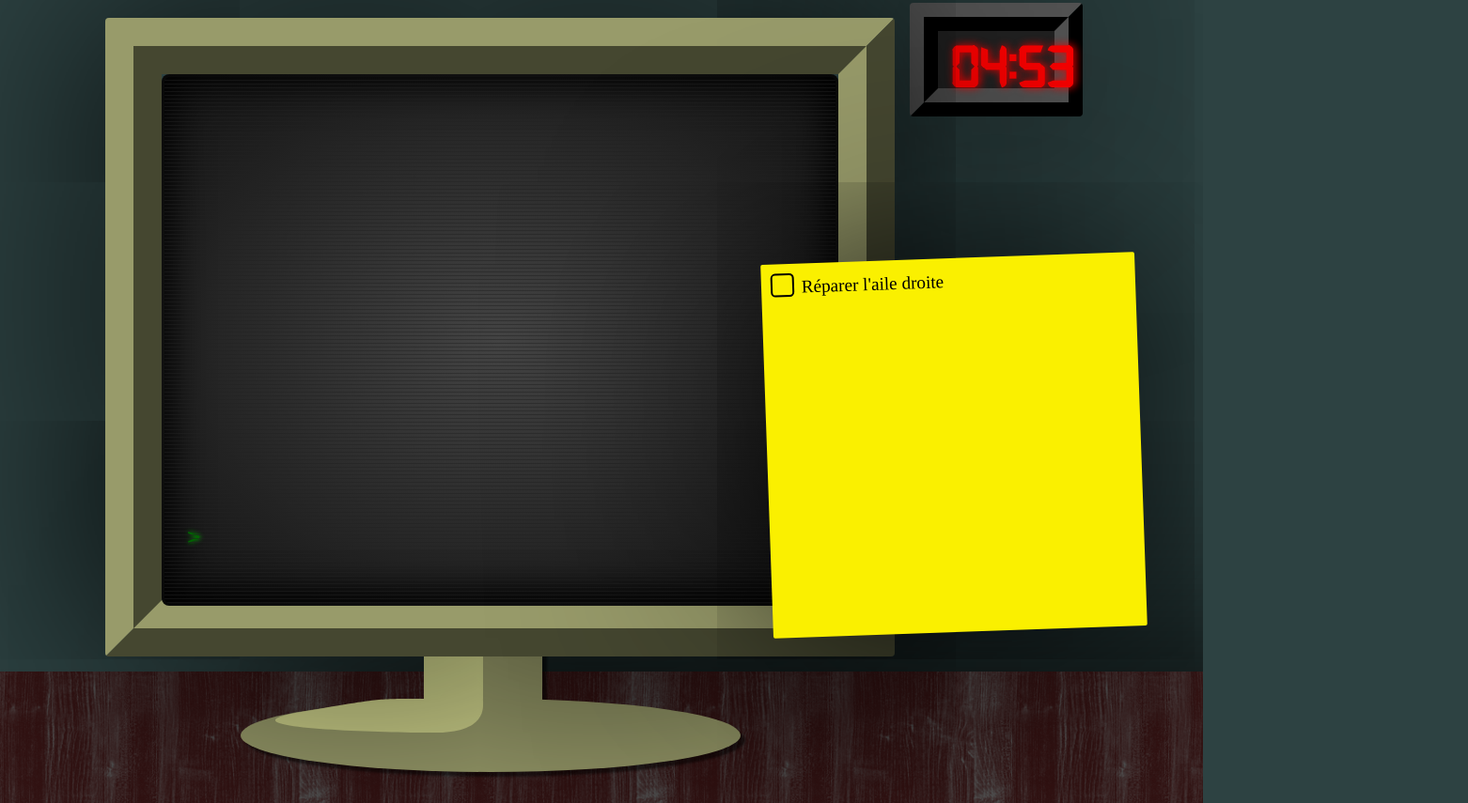
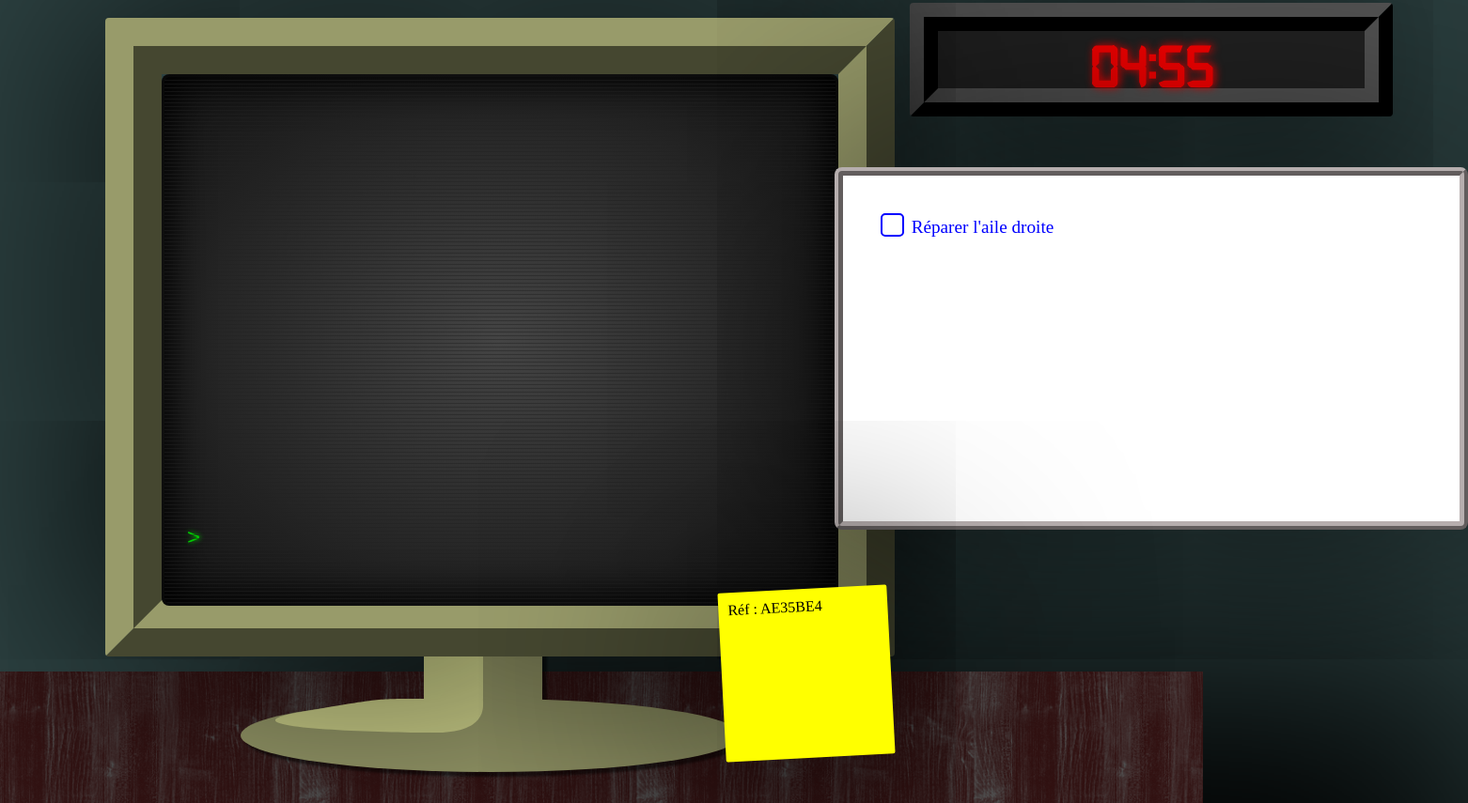
Before and after one commit to celie-ponroy/The_last_resort, a website with bundled scripts: page html/terminal-player.html in a window 1280 px wide. Shown: the part 61-916 px from the top of the page at 94% size, 1562 px wide, since content can reach past the window. Built offline with nearby package versions, Linux system fonts and the light colour scheme; a web font is replaced by a local one.

Commit message:
ajout de creation et interface graphique

```diff
--- a/html/terminal-player.html
+++ b/html/terminal-player.html
@@ -34,8 +34,14 @@
         </div>
 
         <div class="quests">
-            <ul id="list-quest" class="list">
+            <ul class="list" id="list-quest">
 
+            </ul>
+        </div>
+
+        <div class="post-it">
+            <ul>
+                <li>Réf : AE35BE4</li>
             </ul>
         </div>
     </div>
--- a/js/Arborescence.js
+++ b/js/Arborescence.js
@@ -1,7 +1,7 @@
 'use strict';
 
 
-class Directory {
+export class Directory {
 
     constructor(dir_name, dir_parent) {
         this.dir_name = dir_name;
@@ -53,7 +53,7 @@ class Directory {
 
 }
 
-class File {
+export class File {
 
     constructor(file_name) {
         this.file_name = file_name;
@@ -75,7 +75,7 @@ class File {
 
 
 
-
+//arborescence statique
 export const main_directory = new Directory('User', null);
 
 main_directory.addToDirectory(new Directory('Downloads', main_directory));
--- a/js/Commands.js
+++ b/js/Commands.js
@@ -1,4 +1,7 @@
 'use strict'
+
+import { File, Directory } from "./Arborescence.js";
+
 
 class Command {
     constructor() {
@@ -88,6 +91,21 @@ export class Edit extends Command {
 }
 
 
+export class Create extends Command {
+    constructor() { super() }
+    execute(argument, current_dir) {
+        if (argument.includes('.')) {
+            console.log("L'argument contient un point.");
+            current_dir.addToDirectory(new File(argument));
+        } else {
+            console.log("L'argument ne contient pas de point.");
+            current_dir.addToDirectory(new Directory(argument, current_dir));
+
+        }
+
+    }
+}
+
 
 
 export class Cd extends Command {
--- a/js/TheLastResort.js
+++ b/js/TheLastResort.js
@@ -1,5 +1,5 @@
 'use strict'
-import { Script, Edit, Liste, Cd } from "./Commands.js";
+import { Script, Edit, Liste, Cd, Create } from "./Commands.js";
 
 import { main_directory } from "./Arborescence.js";
 
@@ -46,6 +46,11 @@ export class TheLastResort {
                     this.clearPrompt();
 
                     break;
+                case 'create':
+                    new Create().execute(command[1], this.current_dir);
+                    this.clearPrompt();
+
+                    break;
 
                 case "ls":
                     //script
@@ -58,11 +63,14 @@ export class TheLastResort {
                     //cd
                     let cd = new Cd();
                     let new_current_dir = cd.execute(command[1], this.current_dir);
-                        if(new_current_dir==null)
+                    if (new_current_dir == null)
                         this.addResultToUI("Something whent wrong :(");
                     else
                         this.current_dir = new_current_dir;
+                    this.clearPrompt();
+
                     break;
+
 
                 case "run":
                     //script
@@ -137,15 +145,15 @@ export class TheLastResort {
         finishText.textContent = string;
         ulElement.replaceChildren(finishText);
     }
-    nameQuestsUI(){
+    nameQuestsUI() {
 
         let questElements = document.getElementById('list-quest');
-        console.log("questElements"+questElements);
+        console.log("questElements" + questElements);
         let i = 0;
         this.quests.forEach(quest => {
 
             let li = document.createElement('li');
-            console.log("li ; "+li);
+            console.log("li ; " + li);
             li.innerHTML = `
                 <div class="checkbox-wrapper-19">
                     <input type="checkbox" id="${i + 1}" />
--- a/scss/main-terminal.scss
+++ b/scss/main-terminal.scss
@@ -253,26 +253,47 @@ body {
 
         }
 
+        .post-it {
+            z-index: 1111;
+            grid-column: 1;
+
+            position: absolute;
+
+            background-color: yellow;
+            box-shadow: 0 0em 100em #000;
+            font-family: "Playwrite GB S", bold;
+
+            width: 10em;
+
+            height: 10em;
+
+            padding: 10px;
+            border-radius: 2px;
+            top: 40em;
+            left: 45em;
+            transform: rotate(-3deg);
+        }
+
         .quests {
 
-            transform: rotate(-2deg);
-            background-color: rgb(250, 240, 0);
+            margin-top: 2em;
+            border: 0.5em ridge rgb(182, 174, 174);
+            background-color: rgb(255, 255, 255);
             z-index: 2;
-            position: absolute;
-            border-radius: 2px;
-            top: 15em;
-            left: 40em;
+            border-radius: 8px;
+
+            grid-column: 2 / -1;
+
+            width: 30em;
+            height: 15em;
+
             box-shadow: 0 0em 100em #000;
 
-            width: max-content;
-            aspect-ratio: 1 / 1;
 
-            grid-column: 1;
-            grid-row: 1;
             font-family: "Playwrite GB S", bold;
             font-size: 1.2em;
 
-            padding: 10px;
+            padding: 40px;
         }
 
         ul.list {
@@ -287,6 +308,8 @@ body {
             flex-direction: row;
             text-align: center;
             align-items: center;
+
+            color: blue;
 
 
             div {
@@ -408,7 +431,7 @@ body {
     height: var(--checkbox-height);
     width: var(--checkbox-height);
     background-color: transparent;
-    border: calc(var(--checkbox-height) * .1) solid #000;
+    border: calc(var(--checkbox-height) * .1) solid blue;
     border-radius: 5px;
     position: relative;
     display: inline-block;
@@ -430,7 +453,7 @@ body {
     position: absolute;
     height: 0;
     width: calc(var(--checkbox-height) * .15);
-    background-color: #000;
+    background-color: blue;
     display: inline-block;
     -moz-transform-origin: left top;
     -ms-transform-origin: left top;
@@ -467,7 +490,7 @@ body {
 
 .checkbox-wrapper-19 input[type=checkbox]:checked+.check-box,
 .checkbox-wrapper-19 .check-box.checked {
-    border-color: #000;
+    border-color: blue;
 }
 
 .checkbox-wrapper-19 input[type=checkbox]:checked+.check-box::after,
```
Also changed, not shown: css/main-terminal.css, 1 other file. Lines whose indentation alone changed are shown as unchanged.
